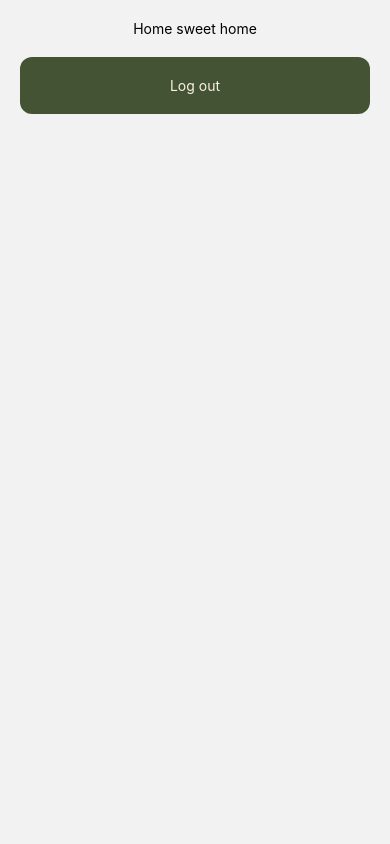
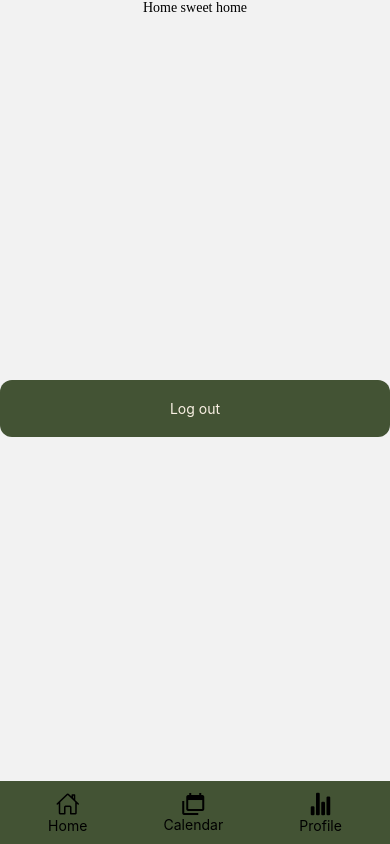
Before and after one commit to VladS159/Msa_proj, a React Native app in the folder mankey/my-app/: screen /Home in a window 390 px wide. Built offline with nearby package versions, Linux system fonts and the light colour scheme.

Commit message:
added tabs

```diff
--- a/mankey/my-app/package.json
+++ b/mankey/my-app/package.json
@@ -9,12 +9,14 @@
     "web": "expo start --web"
   },
   "dependencies": {
+    "@expo-google-fonts/dev": "^0.2.3",
     "@expo/webpack-config": "^19.0.0",
     "@react-native-async-storage/async-storage": "1.18.2",
     "@react-navigation/native": "^6.1.9",
     "@react-navigation/native-stack": "^6.9.17",
     "axios": "^1.6.4",
     "expo": "~49.0.15",
+    "expo-font": "~11.4.0",
     "expo-status-bar": "~1.6.0",
     "react": "18.2.0",
     "react-dom": "18.2.0",
--- /dev/null
+++ b/mankey/my-app/src/components/CustomTabs/CustomTabs.js
@@ -0,0 +1,55 @@
+import React from 'react'
+import {View, Text, Image, StyleSheet, useWindowDimensions, TextInput, Pressable} from 'react-native'
+import { Ionicons } from '@expo/vector-icons';
+import { MaterialCommunityIcons } from '@expo/vector-icons';
+
+const CustomTabs = ({currentText, onPress}) => {
+
+    const {height} = useWindowDimensions();
+
+    return (
+        <View style={styles.container}>
+            <Pressable style={styles.tab}>
+                <Ionicons name="home-outline" size={24} color="black" style={styles.icon}/>
+                <Text>Home</Text>
+            </Pressable>
+            <Pressable style={styles.tab}>
+                <MaterialCommunityIcons name="calendar-blank-multiple" size={24} color="black" style={styles.icon}/>
+                <Text>Calendar</Text>
+            </Pressable>
+            <Pressable style={styles.tab}>
+                <Ionicons name="stats-chart" size={24} color="black" style={styles.icon}/>
+                <Text>Profile</Text>
+            </Pressable>
+        </View>
+    );
+};
+
+const styles = StyleSheet.create (
+    {
+        container: {
+            backgroundColor: '#435334',
+            margin: 0,
+            width: '100%',
+            alignSelf: 'stretch',
+            display: "flex",
+            flexDirection: "row",
+            justifyContent: "space-around",
+            padding: 10,
+        },
+        text: {
+            color: '#1E1E1E',
+        },
+        tab: {
+            display: "flex",
+            justifyContent: "center",
+        },
+        icon: {
+            display: "flex",
+            alignItems: "center",
+            justifyContent: "center",
+        },
+    }
+)
+
+export default CustomTabs;
--- /dev/null
+++ b/mankey/my-app/src/components/CustomTabs/index.js
@@ -0,0 +1 @@
+export { default } from './CustomBigButton';
--- a/mankey/my-app/src/navigation/index.js
+++ b/mankey/my-app/src/navigation/index.js
@@ -10,11 +10,11 @@ const Stack = createNativeStackNavigator();
 
 const Navigation = () => {
     return (
-        <NavigationContainer style={{width: "100%"}}>
+        <NavigationContainer style={{margin: 0}}>
             <Stack.Navigator screenOptions={{headerShown: false}}>
+                <Stack.Screen name="Home" component={HomeScreens} style={{width: "500px"}}></Stack.Screen>
                 <Stack.Screen name="SignIn" component={SignInScreens} style={{width: "500px"}}></Stack.Screen>
                 <Stack.Screen name="SignUp" component={SignUpScreens} style={{width: "500px"}}></Stack.Screen>
-                <Stack.Screen name="Home" component={HomeScreens} style={{width: "500px"}}></Stack.Screen>
             </Stack.Navigator>
         </NavigationContainer>
     );
--- a/mankey/my-app/src/screens/HomeScreens/HomeScreens.js
+++ b/mankey/my-app/src/screens/HomeScreens/HomeScreens.js
@@ -8,7 +8,7 @@ import {TabRouter, useNavigation} from "@react-navigation/native";
 import {useForm, Controller} from 'react-hook-form';
 import axios from 'axios';
 import AsyncStorage from '@react-native-async-storage/async-storage';
-
+import CustomTabs from "../../components/CustomTabs/CustomTabs";
 
 const HomeScreens = () => {
 
@@ -22,8 +22,9 @@ const HomeScreens = () => {
 
 return (
     <View style={styles.root}>
-        <Text>Home sweet home</Text>
+        <Text style={{fontFamily: 'DM Serif Display Regular'}}>Home sweet home</Text>
         <CustomBigButton currentText={"Log out"} onPress={onLogOutPress}></CustomBigButton>
+        <CustomTabs></CustomTabs>
     </View>
 );
 };
@@ -37,10 +38,11 @@ const styles = StyleSheet.create (
     },
     root: {
         flex: 1,
+        justifyContent: 'space-between',
         display: "flex",
         width: "100%",
         alignItems: 'center',
-        padding: 20,
+        alignContent: "center",
         // borderStyle: "solid",
         // borderColor: "red",
         // borderWidth: 4,
--- a/mankey/my-app/src/screens/SignInScreens/SignInScreens.js
+++ b/mankey/my-app/src/screens/SignInScreens/SignInScreens.js
@@ -74,6 +74,7 @@ const SignInScreens = () => {
             <Text>Monkei Business</Text>
             {//<Image source={Banana} style={[styles.logo, {height: height * 0.3 }]} resizeMode={'contain'}/>}
             }
+            <View style={styles.inputWrapper}>
                 <CustomInput
                     name = 'email'
                     placeholder = 'Email'
@@ -88,8 +89,11 @@ const SignInScreens = () => {
                     control = {control}
                     rules = {{required: 'Password field must not be empty.'}}>
                 </CustomInput>
+            </View>
+            <View style={styles.buttonWrapper}>
                 <CustomBigButton currentText={"Log in"} onPress={handleSubmit(onSignInPress)}></CustomBigButton>
                 <CustomSmallButton currentText={"Sign Up"} onPress={onSignUpPress}></CustomSmallButton>
+            </View>
         </View>
     );
 };
@@ -103,13 +107,24 @@ const styles = StyleSheet.create (
         },
         root: {
             flex: 1,
+            justifyContent: 'space-between',
             display: "flex",
             width: "100%",
             alignItems: 'center',
-            padding: 20,
             // borderStyle: "solid",
             // borderColor: "red",
             // borderWidth: 4,
+        },
+        inputWrapper: {
+            width: "100%",
+            paddingLeft: 20,
+            paddingRight: 20,
+        },
+        buttonWrapper: {
+            width: "100%",
+            paddingLeft: 20,
+            paddingRight: 20,
+            paddingBottom: 20,
         },
     }
 )
--- a/mankey/my-app/src/screens/SignUpScreens/SignUpScreens.js
+++ b/mankey/my-app/src/screens/SignUpScreens/SignUpScreens.js
@@ -59,6 +59,7 @@ const SignUpScreens = () => {
             <Text>Monke Business</Text>
             {//<Image source={Banana} style={[styles.logo, {height: height * 0.3 }]} resizeMode={'contain'}/>}
             }
+            <View style={styles.inputWrapper}>
                 <CustomInput
                     name = 'username'
                     placeholder = 'Username'
@@ -96,8 +97,11 @@ const SignUpScreens = () => {
                             value === password || 'Passwords do not match.'
                     }}>
                 </CustomInput>
+            </View>
+            <View style={styles.buttonWrapper}>
                 <CustomBigButton currentText={"Sign Up"} onPress={handleSubmit(onSignUpPress)}></CustomBigButton>
                 <CustomSmallButton currentText={"Log in"} onPress={onSignInPress}></CustomSmallButton>
+            </View>
         </View>
     );
 };
@@ -112,6 +116,7 @@ const styles = StyleSheet.create (
         root: {
             flex: 1,
             display: "flex",
+            justifyContent: 'space-between',
             width: "100%",
             alignItems: 'center',
             padding: 20,
@@ -119,6 +124,17 @@ const styles = StyleSheet.create (
             // borderColor: "red",
             // borderWidth: 4,
         },
+        inputWrapper: {
+            width: "100%",
+            paddingLeft: 20,
+            paddingRight: 20,
+        },
+        buttonWrapper: {
+            width: "100%",
+            paddingLeft: 20,
+            paddingRight: 20,
+            paddingBottom: 20,
+        },
     }
 )
 
```
Also changed, not shown: mankey/my-app/assets/fonts/DMSerifDisplay-Regular.ttf (added), 1 other file (tests, documents, lock files or other folders). Lines whose indentation alone changed are shown as unchanged.
